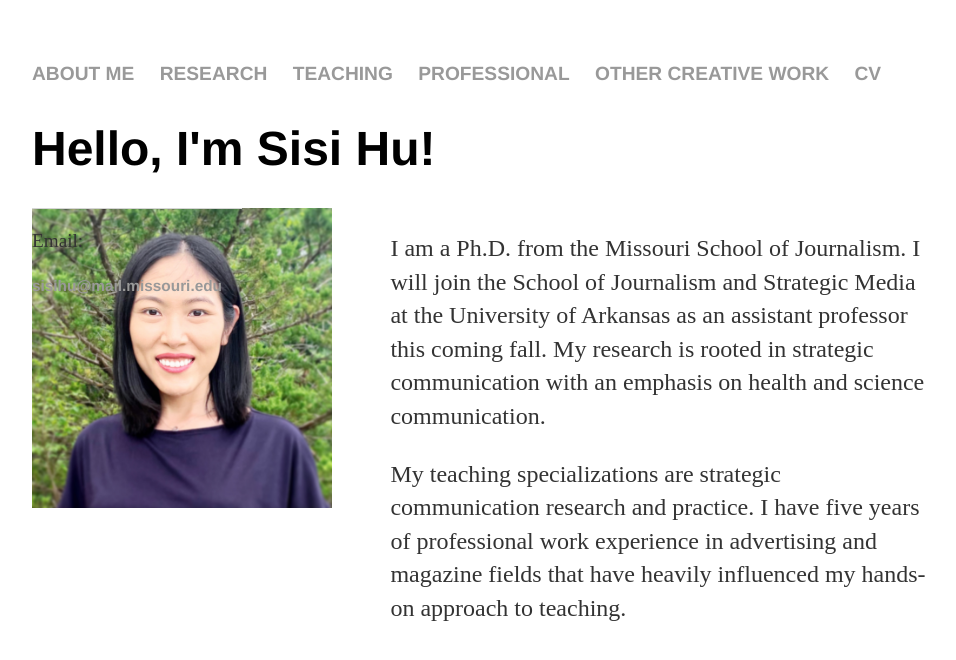
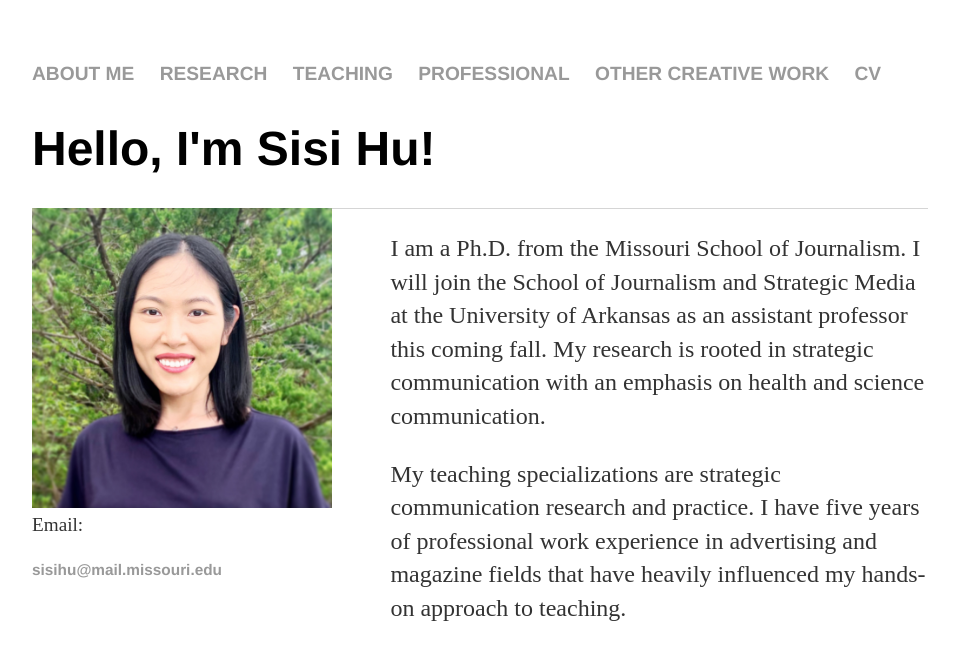
Before and after one commit to sisihuphd/sisihuphd.github.io, a Jekyll site: the page built from index.html, in a window 1280 px wide. Shown: the top 660 px of the page, without its empty margins (160-1116 px from the left). Built offline with Jekyll 4.4.1, drawn with Linux system fonts in a browser that asks for light colours.

Commit message:
Update main.css

```diff
--- a/css/main.css
+++ b/css/main.css
@@ -30,7 +30,6 @@ p {
 }
 
 footer {
-    position:absolute;
     border-top: 1px solid #d5d5d5;
     font-size: .8em;
 }
@@ -68,7 +67,6 @@ ul {
 #intro{
     float:right;
     width:60%;
-    padding:0
 }
 
 .slide a img {
```
